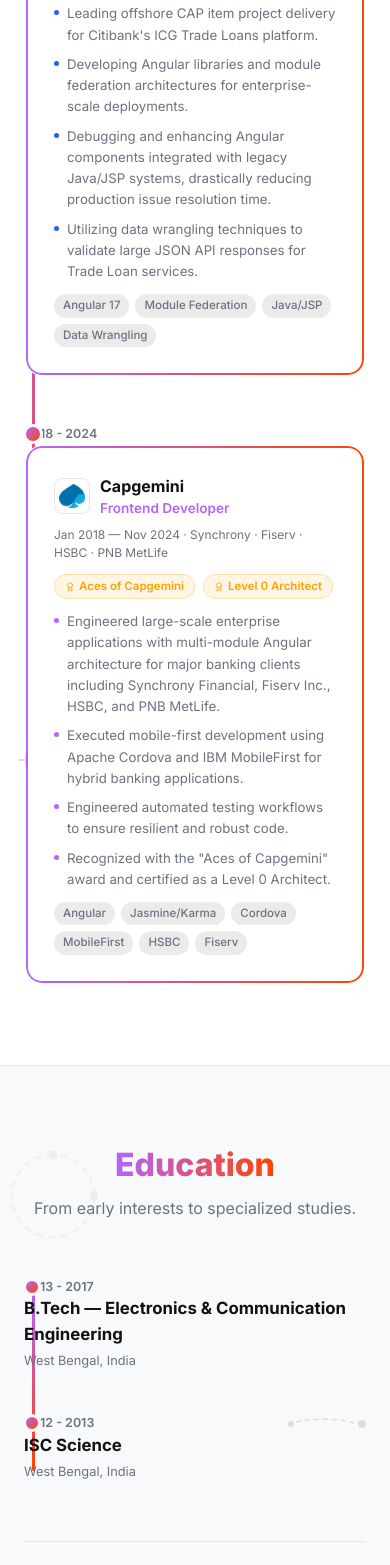
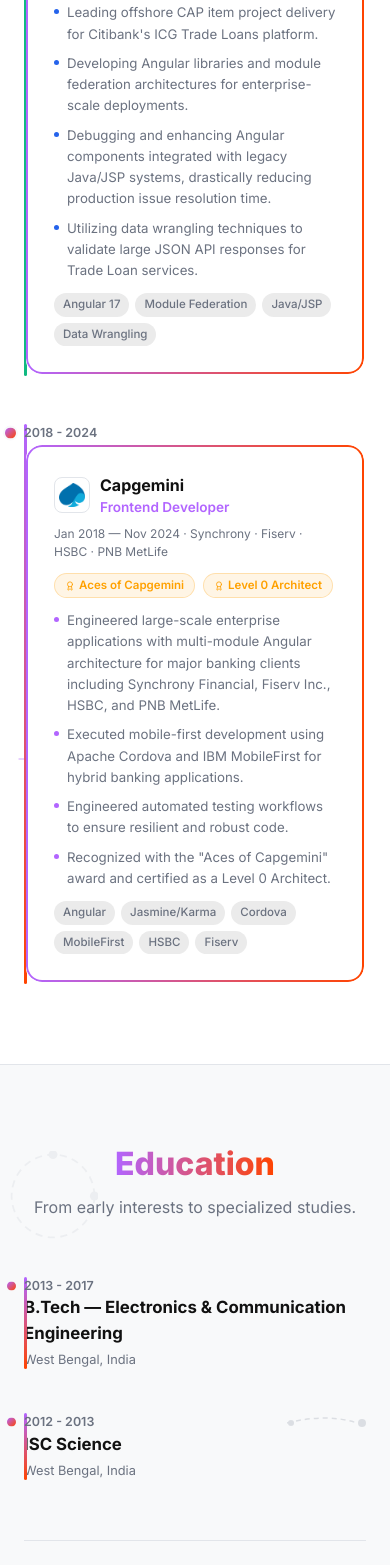
Before and after one commit to Debokti/dvoktg-portfolio, a Next.js app: page / in a window 390 px wide. Shown: the part 2771-4336 px from the top of the page. Built offline with nearby package versions, Linux system fonts and the light colour scheme.

Commit message:
fix: resolved mobile timeline date/dot overlap using per-entry left border pattern with section-wrap gutter escape

```diff
--- a/src/components/EducationSection.tsx
+++ b/src/components/EducationSection.tsx
@@ -84,22 +84,23 @@
             className="hidden md:block absolute left-[108px] top-[10px] bottom-[10px] w-[3px] rounded-sm"
             style={{ background: 'linear-gradient(180deg, #b265ff, #ff4400)' }}
           />
-          {/* Vertical line — mobile only */}
-          <div
-            className="md:hidden absolute left-[8px] top-[10px] bottom-[10px] w-[3px] rounded-sm"
-            style={{ background: 'linear-gradient(180deg, #b265ff, #ff4400)' }}
-          />
 
           <div style={{ display: 'flex', flexDirection: 'column', gap: '44px' }}>
             {education.map((edu, idx) => (
               <div key={idx} className="relative">
 
                 {/* ── Mobile layout ── */}
-                <div className="md:hidden pl-8">
-                  {/* Year row with dot */}
-                  <div className="flex items-center gap-2 mb-1">
+                <div className="md:hidden -mx-6 px-6">
+                  {/* Per-entry left border line */}
                   <div
-                      className="absolute left-[-1px] w-[18px] h-[18px] rounded-full border-[3px] border-[var(--bg)] z-10 shrink-0"
+                    className="absolute top-0 bottom-0 left-0 w-[3px] rounded-sm"
+                    style={{ background: 'linear-gradient(180deg, #b265ff, #ff4400)' }}
+                  />
+                  <div className="pl-5">
+                    {/* Year + dot row */}
+                    <div className="flex items-center gap-2 mb-2 relative">
+                      <div
+                        className="absolute -left-[19px] top-1/2 -translate-y-1/2 w-[13px] h-[13px] rounded-full border-[2px] border-[var(--bg)] z-10"
                         style={{ background: 'linear-gradient(135deg, #b265ff, #ff4400)' }}
                       />
                       <span style={{ fontSize: '0.78rem', fontWeight: 600, color: 'var(--text-muted)' }}>
@@ -111,6 +112,8 @@
                     </h3>
                     <p style={{ fontSize: '0.8rem', color: 'var(--text-muted)' }}>{edu.location}</p>
                   </div>
+                </div>
+
 
                 {/* ── Desktop layout ── */}
                 <div className="hidden md:flex flex-row gap-0 items-start">
--- a/src/components/ExperienceSection.tsx
+++ b/src/components/ExperienceSection.tsx
@@ -81,35 +81,36 @@
             className="hidden md:block absolute left-[100px] top-[12px] bottom-[12px] w-[3px] rounded-sm"
             style={{ background: 'linear-gradient(180deg, #b265ff, #ff4400)' }}
           />
-          {/* Vertical gradient line — mobile */}
-          <div
-            className="md:hidden absolute left-[8px] top-[12px] bottom-[12px] w-[3px] rounded-sm"
-            style={{ background: 'linear-gradient(180deg, #b265ff, #ff4400)' }}
-          />
 
           <div style={{ display: 'flex', flexDirection: 'column', gap: '48px' }}>
             {experiences.map((exp, idx) => (
               <div key={exp.id} className="relative">
 
                 {/* ── Mobile layout ── */}
-                <div className="md:hidden pl-8">
+                <div className="md:hidden -mx-6 px-6">
+                  {/* Left border line per-entry */}
+                  <div
+                    className="absolute top-0 bottom-0 left-0 w-[3px] rounded-sm"
+                    style={{ background: exp.current ? '#10b981' : 'linear-gradient(180deg, #b265ff, #ff4400)' }}
+                  />
+                  <div className="pl-6">
                     {/* Year + dot row */}
-                  <div className="flex items-center gap-2 mb-3">
+                    <div className="flex items-center gap-2 mb-3 relative">
+                      {/* Dot on the left border line */}
                       <div
-                      className="absolute left-[-1px] w-[20px] h-[20px] rounded-full border-[3px] border-[var(--bg)] z-10 shrink-0"
+                        className="absolute -left-[21px] top-1/2 -translate-y-1/2 w-[15px] h-[15px] rounded-full border-[2.5px] border-[var(--bg)] z-10"
                         style={{ background: exp.current ? '#10b981' : 'linear-gradient(135deg, #b265ff, #ff4400)' }}
                       />
                       <span style={{ fontSize: '0.78rem', fontWeight: 600, color: 'var(--text-muted)' }}>
                         {exp.year}
                       </span>
                       {exp.current && (
-                      <span style={{ fontSize: '0.72rem', padding: '2px 8px', borderRadius: '9999px', background: 'rgba(16,185,129,0.12)', color: '#10b981', border: '1px solid rgba(16,185,129,0.3)', fontWeight: 600 }}>
+                        <span style={{ fontSize: '0.68rem', padding: '2px 8px', borderRadius: '9999px', background: 'rgba(16,185,129,0.12)', color: '#10b981', border: '1px solid rgba(16,185,129,0.3)', fontWeight: 600 }}>
                           Current
                         </span>
                       )}
                     </div>
                     <div className="exp-card">
-                    {/* Company logo + name */}
                       <div style={{ display: 'flex', alignItems: 'center', gap: '10px', marginBottom: '8px' }}>
                         <div style={{ width: '36px', height: '36px', borderRadius: '8px', background: '#ffffff', display: 'flex', alignItems: 'center', justifyContent: 'center', padding: '4px', border: '1px solid var(--border)', flexShrink: 0 }}>
                           <img src={exp.logo} alt={exp.company} style={{ width: '100%', height: '100%', objectFit: 'contain' }} />
@@ -141,6 +142,7 @@
                         {exp.tags.map((tag) => (
                           <span key={tag} style={{ fontSize: '0.72rem', padding: '3px 9px', borderRadius: '9999px', background: 'var(--pill-bg)', color: 'var(--text-muted)', fontWeight: 500 }}>{tag}</span>
                         ))}
+                      </div>
                     </div>
                   </div>
                 </div>
```
Lines whose indentation alone changed are shown as unchanged.
